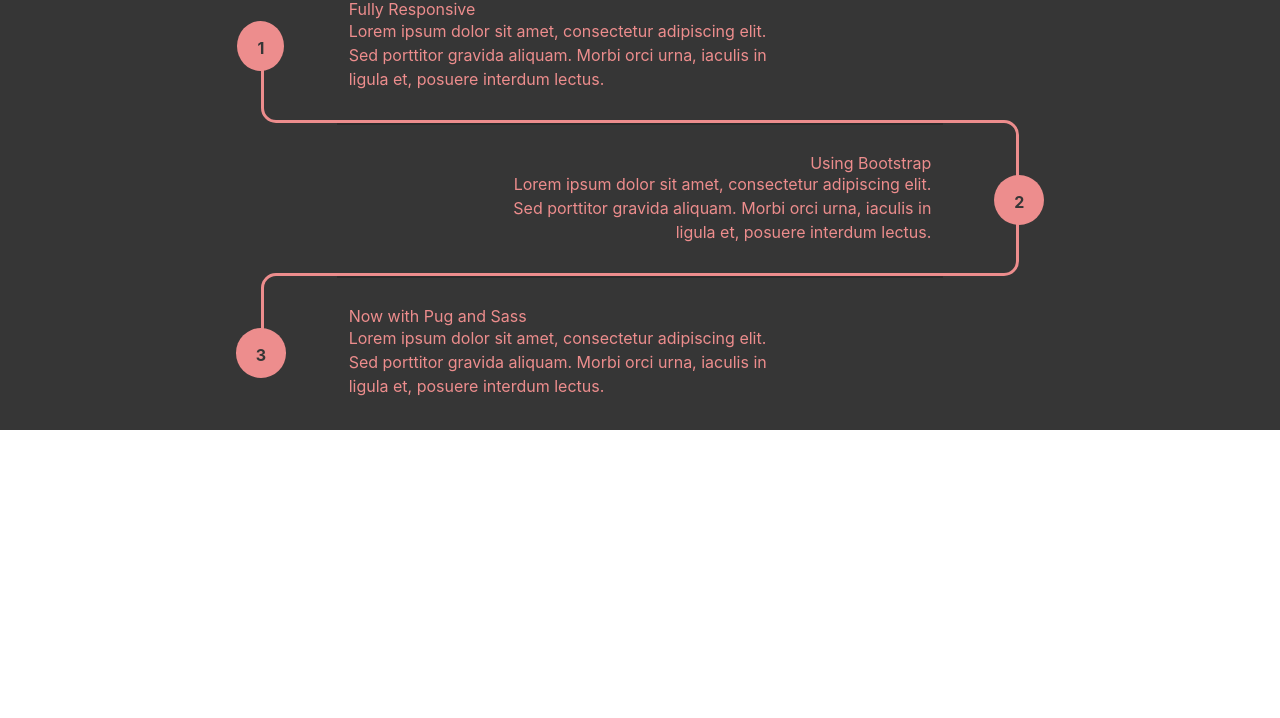
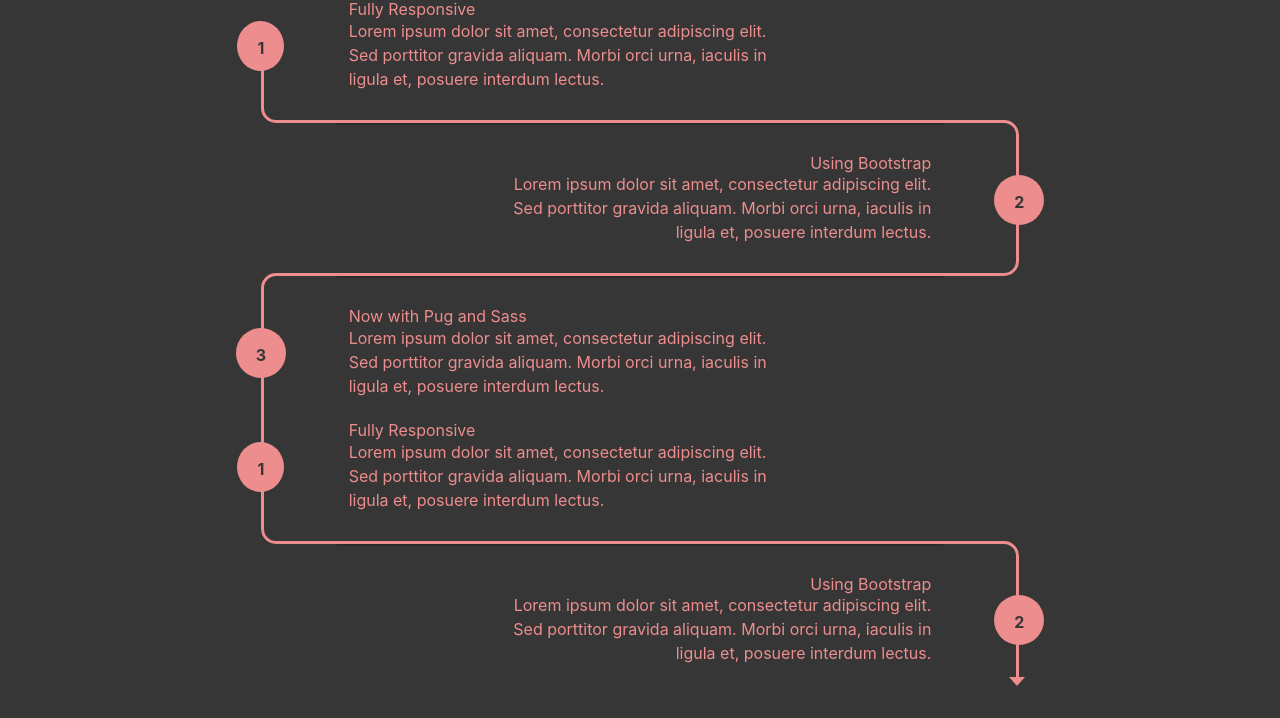
Before and after one commit to EnzoAliatis/cv-enzo, a Gatsby site: page / in a window 1280 px wide. Shown: the part 480-1198 px from the top of the page. Before the commit the page ends 910 px from the top, so only its background shows below. Built offline with nearby package versions, Linux system fonts and the light colour scheme; Gatsby itself is replaced by a stand-in of ours.

Commit message:
vamos a hacer merge a la rama

```diff
--- a/src/components/timeline-section.js
+++ b/src/components/timeline-section.js
@@ -17,7 +17,7 @@ const TimelineSection = () => {
               <div className="container-fluid blue-bg">
                 <div className="container">
                   <div className="columns is-mobile align-items-center how-it-works">
-                    <div className="column is-2 bottom">
+                    <div className="column is-2 has-text-centered bottom">
                       <div className="circle">1</div>
                     </div>
                     <div className="column is-6">
@@ -65,7 +65,7 @@ const TimelineSection = () => {
                     </div>
                   </div>
                   <div className="columns is-mobile align-items-center how-it-works">
-                    <div className="column is-2 top">
+                    <div className="column is-2 fulls">
                       <div className="circle">3</div>
                     </div>
                     <div className="column is-6">
@@ -77,6 +77,44 @@ const TimelineSection = () => {
                       </p>
                     </div>
                   </div>
+                  <div className="columns is-mobile align-items-center how-it-works">
+                    <div className="column is-2 has-text-centered fulls">
+                      <div className="circle">1</div>
+                    </div>
+                    <div className="column is-6">
+                      <h5>Fully Responsive</h5>
+                      <p>
+                        Lorem ipsum dolor sit amet, consectetur adipiscing elit.
+                        Sed porttitor gravida aliquam. Morbi orci urna, iaculis
+                        in ligula et, posuere interdum lectus.
+                      </p>
+                    </div>
+                  </div>
+                  <div className="columns is-mobile timeline">
+                    <div className="column is-2">
+                      <div className="corner top-right"></div>
+                    </div>
+                    <div className="column is-8">
+                      <hr />
+                    </div>
+                    <div className="column is-2">
+                      <div className="corner left-bottom"></div>
+                    </div>
+                  </div>
+                  <div className="columns is-mobile align-items-center justify-content-end how-it-works mb-0">
+                    <div className="column is-6 has-text-right">
+                      <h5>Using Bootstrap</h5>
+                      <p>
+                        Lorem ipsum dolor sit amet, consectetur adipiscing elit.
+                        Sed porttitor gravida aliquam. Morbi orci urna, iaculis
+                        in ligula et, posuere interdum lectus.
+                      </p>
+                    </div>
+                    <div className="column is-2  has-text-centered full">
+                      <div className="circle">2</div>
+                    </div>
+                  </div>
+                    <div className="arrow-down"></div>
                 </div>
               </div>
             </div>
--- a/src/pages/mystyles.scss
+++ b/src/pages/mystyles.scss
@@ -4,6 +4,7 @@
 $title-color: #fff;
 $subtitle-color: #fff;
 $fullhd: 950px;
+// Arregla esto con las comunas
 $hr-background-color: none;
 
 @import "~bulma/bulma.sass";
@@ -118,6 +119,13 @@ $color: #ed8d8d;
       left: calc(50% - 3px);
     }
   }
+  .column.is-2.fulls {
+    position: relative;
+    &::after {
+      height: 100%;
+      left: calc(50%);
+    }
+  }
   .column.is-2.top {
     position: relative;
     &::after {
@@ -173,4 +181,16 @@ $color: #ed8d8d;
 .justify-content-end {
   justify-content: flex-end;
 }
+.arrow-down {
+  width: 0;
+  height: 0;
+  border-left: 8px solid transparent;
+  border-right: 8px solid transparent;
+
+  border-top: 9px solid #ED8D8D;
+  margin-left: 91.6%;
+}
+.mb-0 {
+  margin-bottom: 0 !important;
+}
 // TIMELINE END
```
